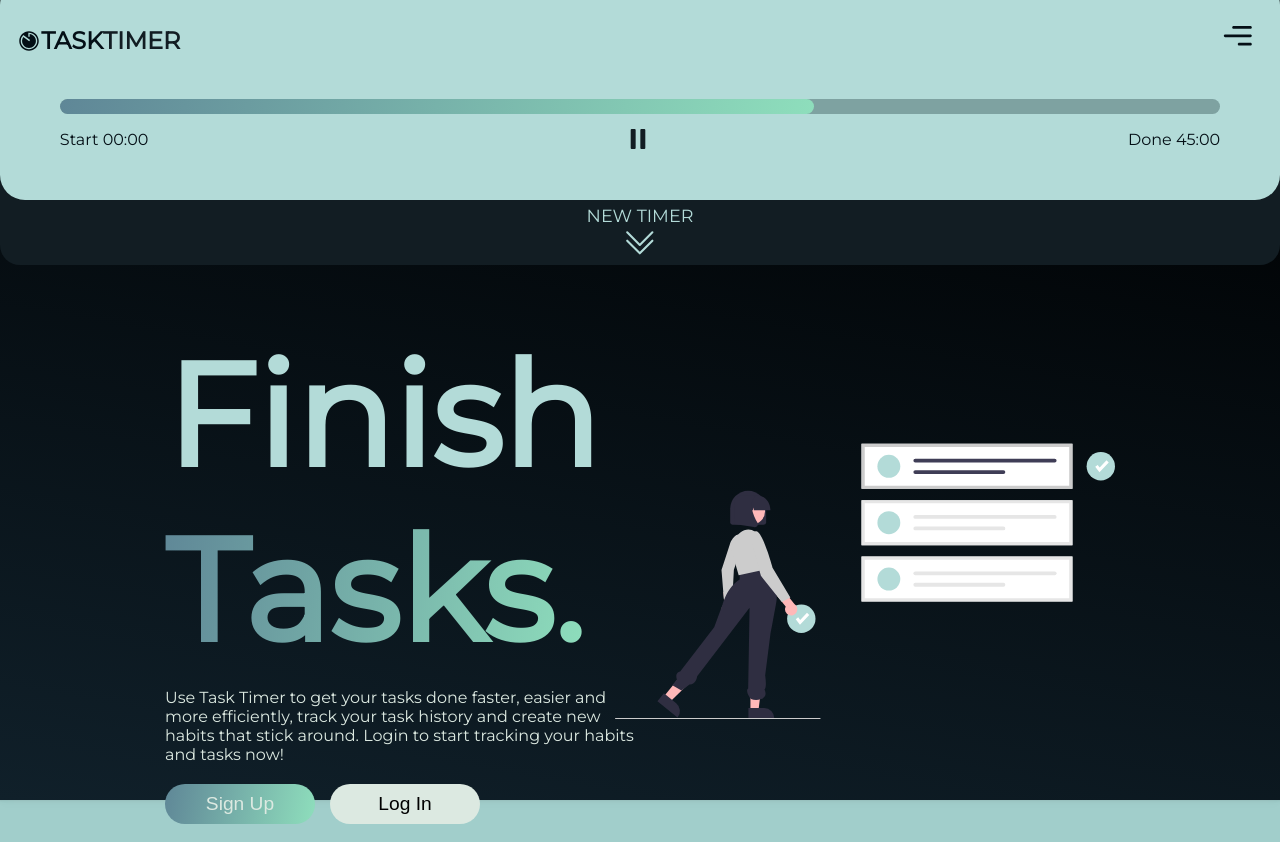
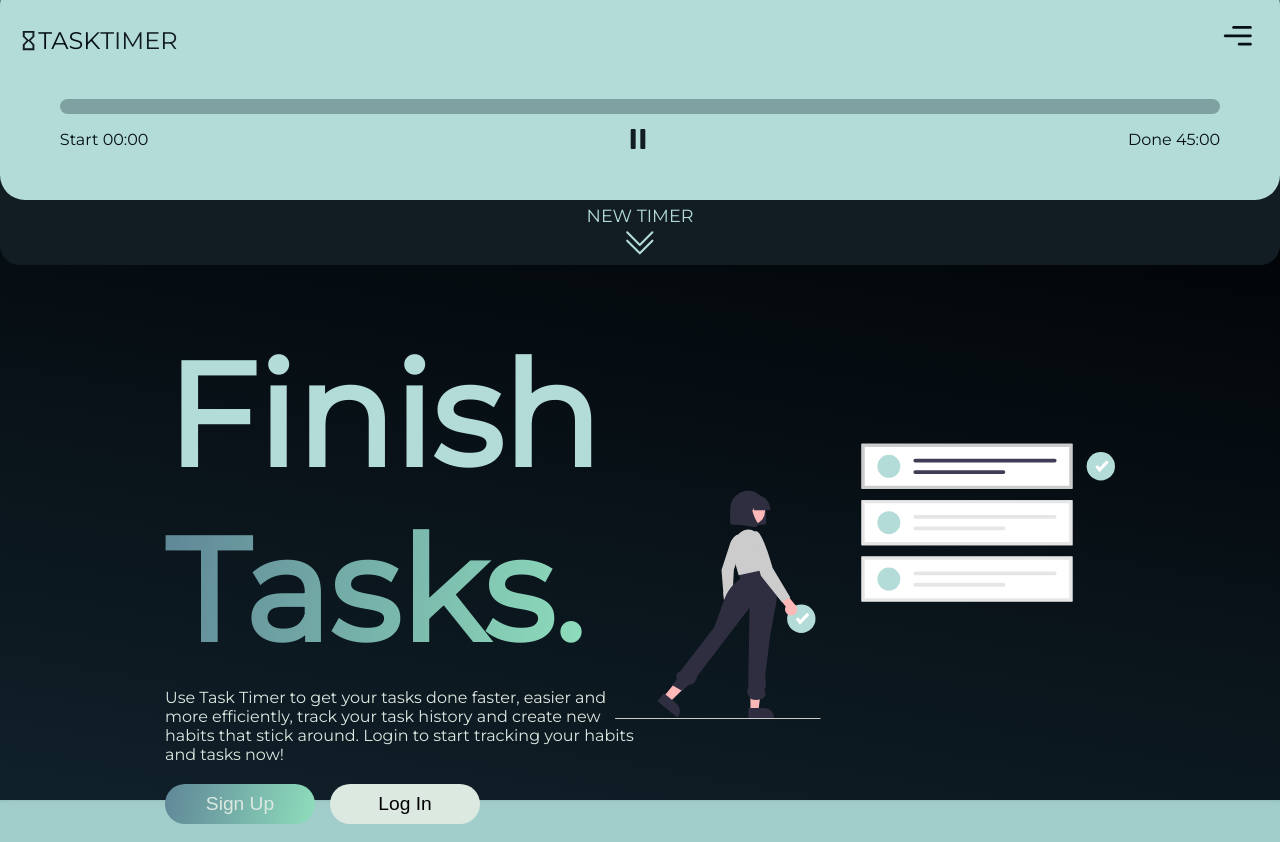
Before and after one commit to sseans/react-study-timer, a React (Create React App) app: page / in a window 1280 px wide. Built offline with nearby package versions, Linux system fonts and the light colour scheme.

Commit message:
added simple slider animation for timer

```diff
--- a/package.json
+++ b/package.json
@@ -6,6 +6,7 @@
     "@testing-library/jest-dom": "^5.11.9",
     "@testing-library/react": "^11.2.5",
     "@testing-library/user-event": "^12.8.3",
+    "framer-motion": "^4.0.3",
     "react": "^17.0.1",
     "react-dom": "^17.0.1",
     "react-icons": "^4.2.0",
--- a/src/Components/TimerDisplay/TimerDisplay.css
+++ b/src/Components/TimerDisplay/TimerDisplay.css
@@ -20,7 +20,7 @@
 .timerdisplay__load {
   background-color: #fcd3de;
   border-radius: 20px;
-  width: 65%;
+  width: 100%;
   height: 100%;
   margin-bottom: -0.5px;
   background: linear-gradient(
--- a/src/Components/TimerDisplay/TimerDisplay.js
+++ b/src/Components/TimerDisplay/TimerDisplay.js
@@ -1,12 +1,37 @@
-import React from "react";
+import React, { useEffect } from "react";
 import "./TimerDisplay.css";
 import { GiPauseButton } from "react-icons/gi";
+import { motion, useAnimation } from "framer-motion";
 
-export default function TimerDisplay() {
+export default function TimerDisplay({ timerStatus, timerTime }) {
+  const variants = {
+    inactive: {},
+    active: {
+      scaleX: 1,
+      transition: {
+        duration: timerTime,
+      },
+    },
+  };
+
+  const controls = useAnimation();
+  controls.start(timerStatus === true ? "active" : "inactive");
+
+  useEffect(() => {
+    startAnimation();
+  }, [timerStatus]);
+
+  function startAnimation() {}
+
   return (
     <div className="timerdisplay">
       <div className="timerdisplay__bar">
-        <div className="timerdisplay__load"></div>
+        <motion.div
+          animate={controls}
+          variants={variants}
+          initial={{ scaleX: 0, originX: 0 }}
+          className="timerdisplay__load"
+        ></motion.div>
       </div>
       <div className="timerdisplay__text">
         <div className="timerdisplay__textstart">Start 00:00</div>
--- a/src/Components/TimerNavbar/TimerNavbar.css
+++ b/src/Components/TimerNavbar/TimerNavbar.css
@@ -30,16 +30,19 @@
 .timernav__title {
   width: fit-content;
   font-size: 1.5rem;
-  font-weight: bold;
   text-transform: uppercase;
   display: flex;
   justify-content: center;
   align-items: center;
+  cursor: pointer;
 }
 
 .timernav__title svg {
   padding-top: 2px;
   padding-bottom: -5px;
+  margin-right: -2px;
+  color: #121d23;
+  font-size: 1.45rem;
 }
 
 .timernav__title span {
--- a/src/Components/TimerNavbar/TimerNavbar.js
+++ b/src/Components/TimerNavbar/TimerNavbar.js
@@ -1,16 +1,25 @@
-import React from "react";
+import React, { useState } from "react";
 import "./TimerNavbar.css";
-import { IoTimerSharp } from "react-icons/io5";
+import { MdHourglassEmpty } from "react-icons/md";
 import { CgMenuRight } from "react-icons/cg";
 import TimerDisplay from "../TimerDisplay/TimerDisplay";
 
 export default function TimerNavBar() {
+  const [timerStatus, setTimerStatus] = useState(false);
+
+  const timerTime = 5;
+
+  function startTimer() {
+    setTimerStatus(!timerStatus);
+    console.log("poop ive been clicked");
+  }
+
   return (
     <div className="timernav">
       <div className="timernav__wrapper">
         <div className="timernav__upperbar">
-          <div className="timernav__title">
-            <IoTimerSharp />
+          <div className="timernav__title" onClick={startTimer}>
+            <MdHourglassEmpty />
             Task<span>Timer</span>
           </div>
           <div className="timernav__menubutton">
@@ -18,7 +27,7 @@ export default function TimerNavBar() {
           </div>
         </div>
         <div className="timernav__lowerbar">
-          <TimerDisplay />
+          <TimerDisplay timerTime={timerTime} timerStatus={timerStatus} />
         </div>
       </div>
     </div>
```
Also changed, not shown: 1 other file (tests, documents, lock files or other folders).
